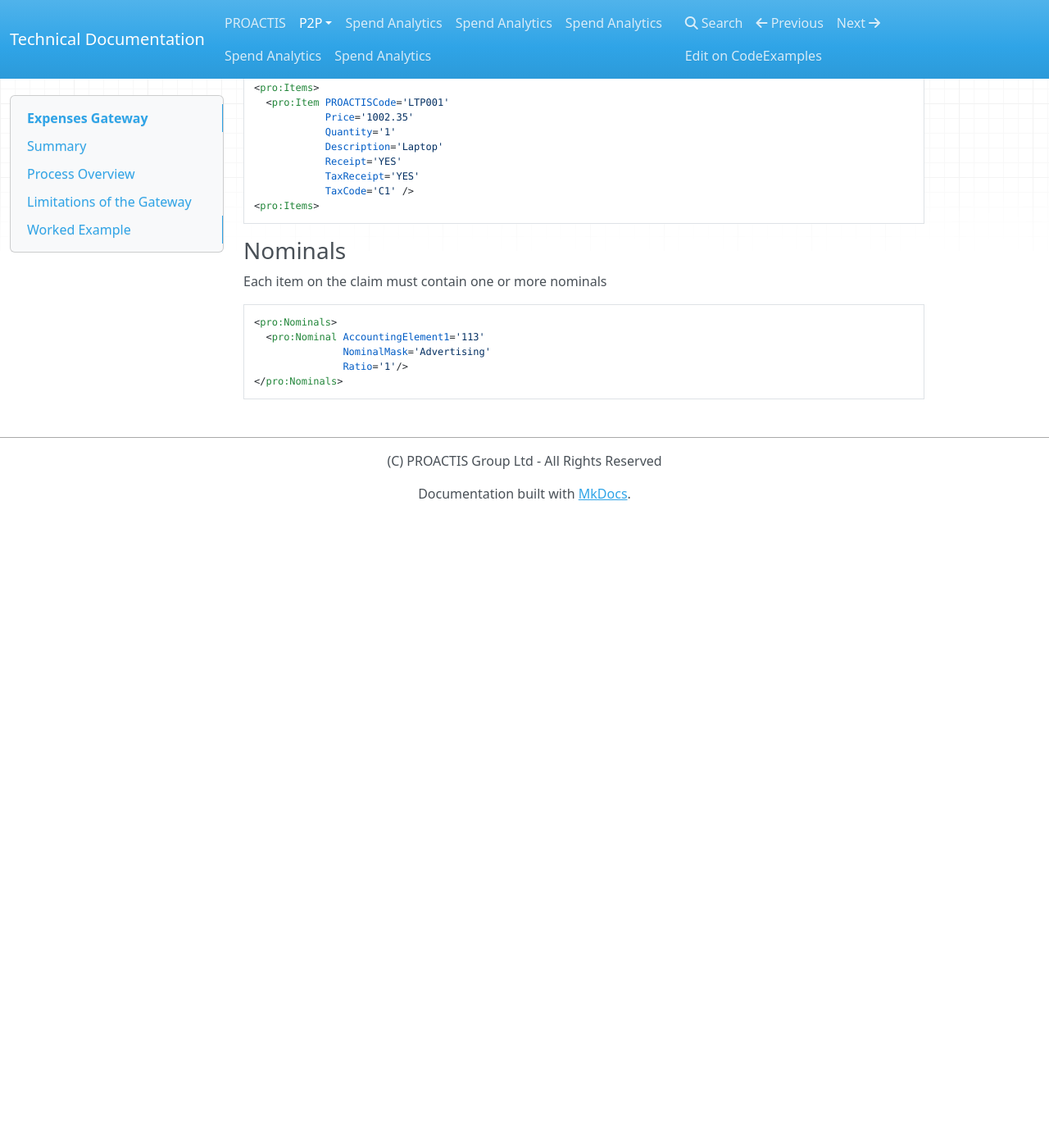
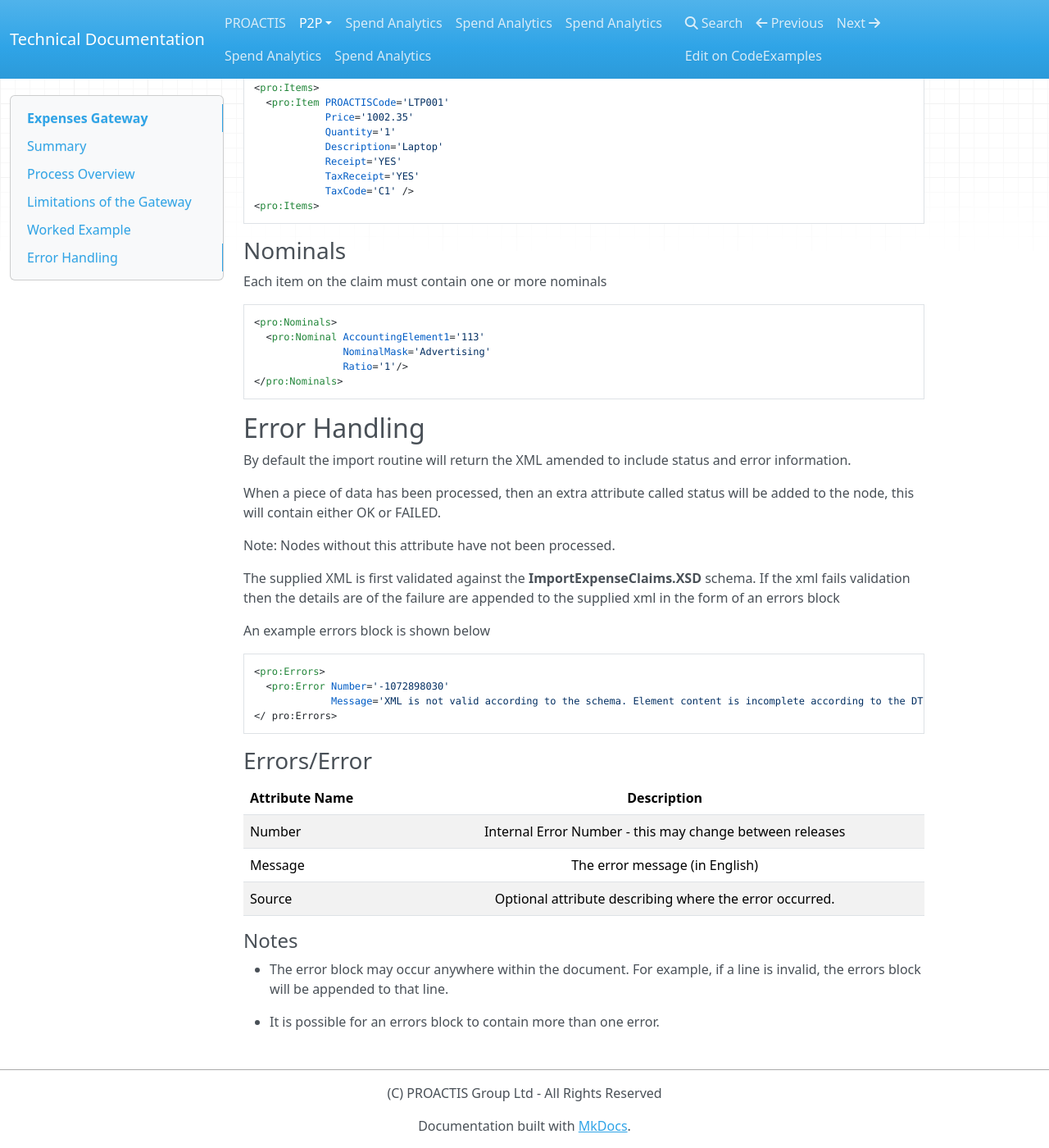
Before and after one commit to proactis-documentation/documentation-source, an MkDocs documentation site: the page built from docs/p2p/expensesGateway.md, in a window 1280 px wide and 1400 px high, scrolled down 2670 px. Shown: the whole window at 82% size. Built offline with MkDocs 1.6.1, drawn with Linux system fonts in a browser that asks for light colours; nearby versions of some CDN libraries; old or Windows-style settings are respelled for this version of MkDocs; before the commit the page ends 3300 px from its top, so only the background shows below that.

Commit message:
Expenses

````diff
--- a/docs/p2p/expensesGateway.md
+++ b/docs/p2p/expensesGateway.md
@@ -142,3 +142,36 @@ Each item on the claim must contain one or more nominals
                Ratio='1'/>
 </pro:Nominals>
 ```
+
+
+## Error Handling
+
+By default the import routine will return the XML amended to include status and error information.
+
+When a piece of data has been processed, then an extra attribute called status will be added to the node, this will contain either OK or FAILED.
+
+Note: Nodes without this attribute have not been processed.
+
+The supplied XML is first validated against the __ImportExpenseClaims.XSD__ schema.  If the xml fails validation then the details are of the failure are appended to the supplied xml in the form of an errors block
+
+
+An example errors block is shown below
+
+```xml
+<pro:Errors>
+  <pro:Error Number='-1072898030'
+             Message='XML is not valid according to the schema. Element content is incomplete according to the DTD/Schema. Expecting: {http://www.proactis.com/xml/xml-ns}ExpenseClaim'/>
+</ pro:Errors>
+```
+
+### Errors/Error
+| Attribute Name | Description |
+----------------|:------------: |
+| Number | Internal Error Number - this may change between releases |
+| Message | The error message (in English) |
+| Source | Optional attribute describing where the error occurred.
+
+#### Notes
+* The error block may occur anywhere within the document.  For example, if a line is invalid, the errors block will be appended to that line.
+
+* It is possible for an errors block to contain more than one error.
````
Also changed, not shown: 1 other file.
